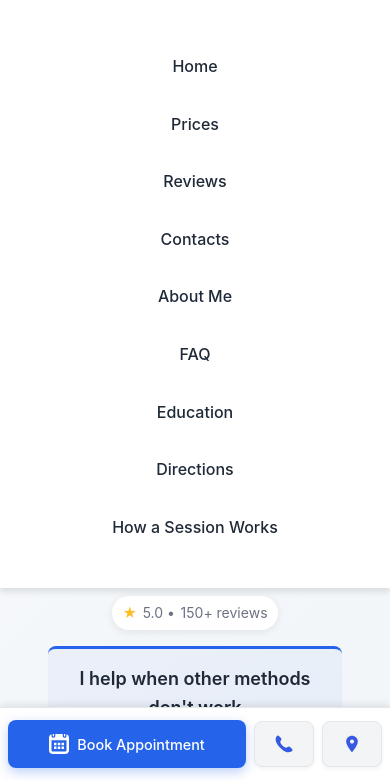
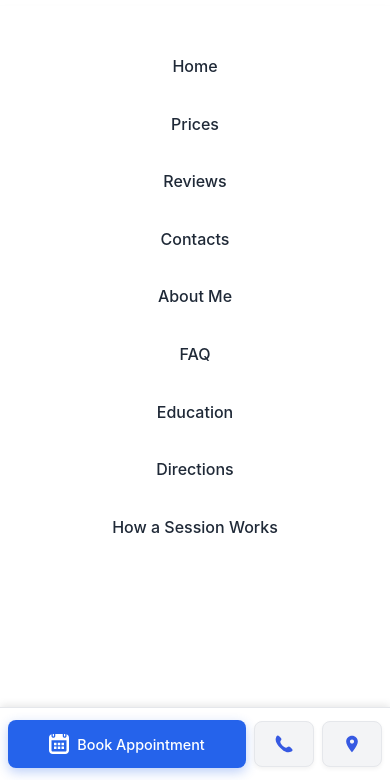
Before and after one commit to MaksimBykau/osteojump-website, a plain HTML site: page index.html in a window 390 px wide. Both pictures are taken after a click on the button 221 px from the left and 40 px from the top of the page. Shown: the part 64-844 px from the top of the page. Drawn offline with Linux system fonts and the light colour scheme; a web font is replaced by a local one.

Commit message:
Fix mobile menu background: extend sidebar to bottom of screen
Co-Authored-By: Claude Opus 4.6 <noreply@anthropic.com>

```diff
--- a/css/style.css
+++ b/css/style.css
@@ -1182,7 +1182,7 @@ body {
     transform: translateX(-100%);
     transition: transform 0.3s ease;
     z-index: 1000;
-    max-height: calc(100vh - 70px - 73px);
+    bottom: 0;
     overflow-y: auto;
     overscroll-behavior: contain;
     display: none;
```
